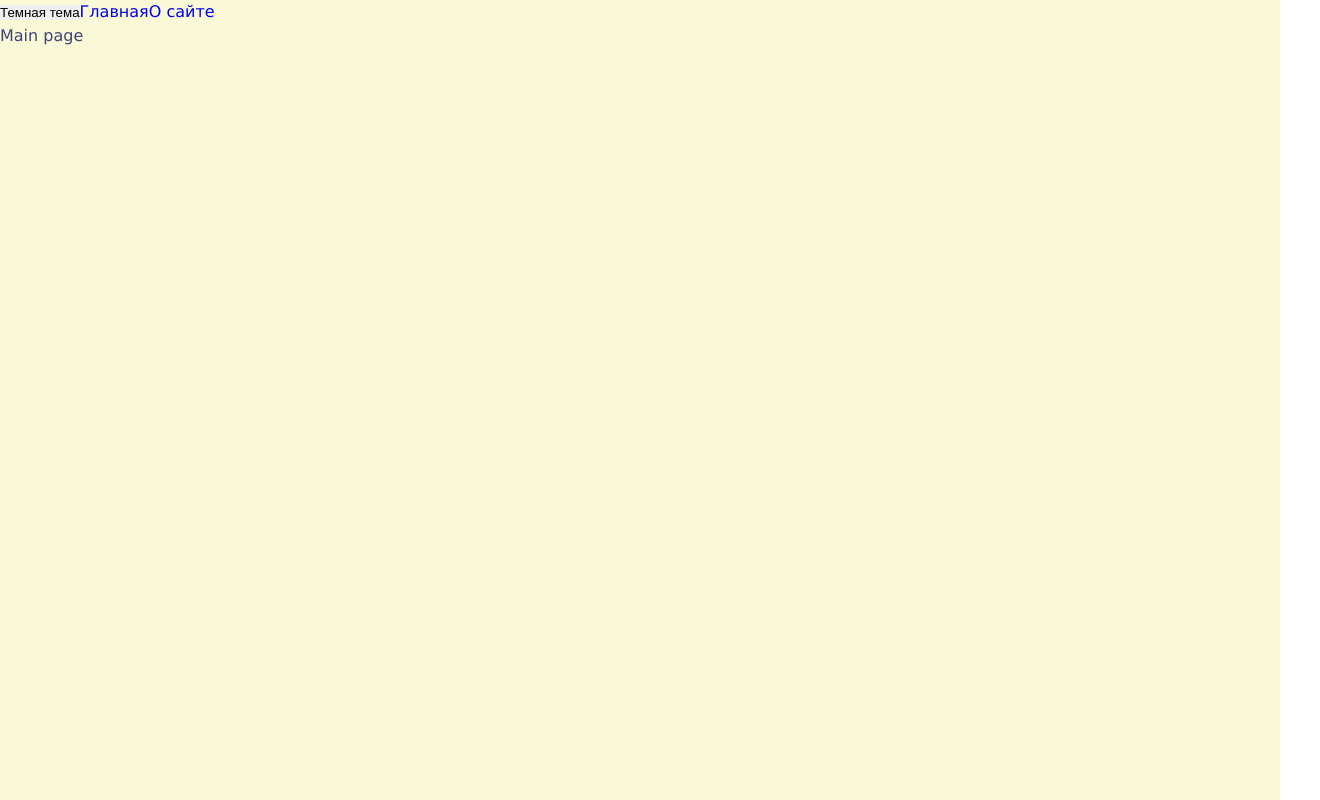
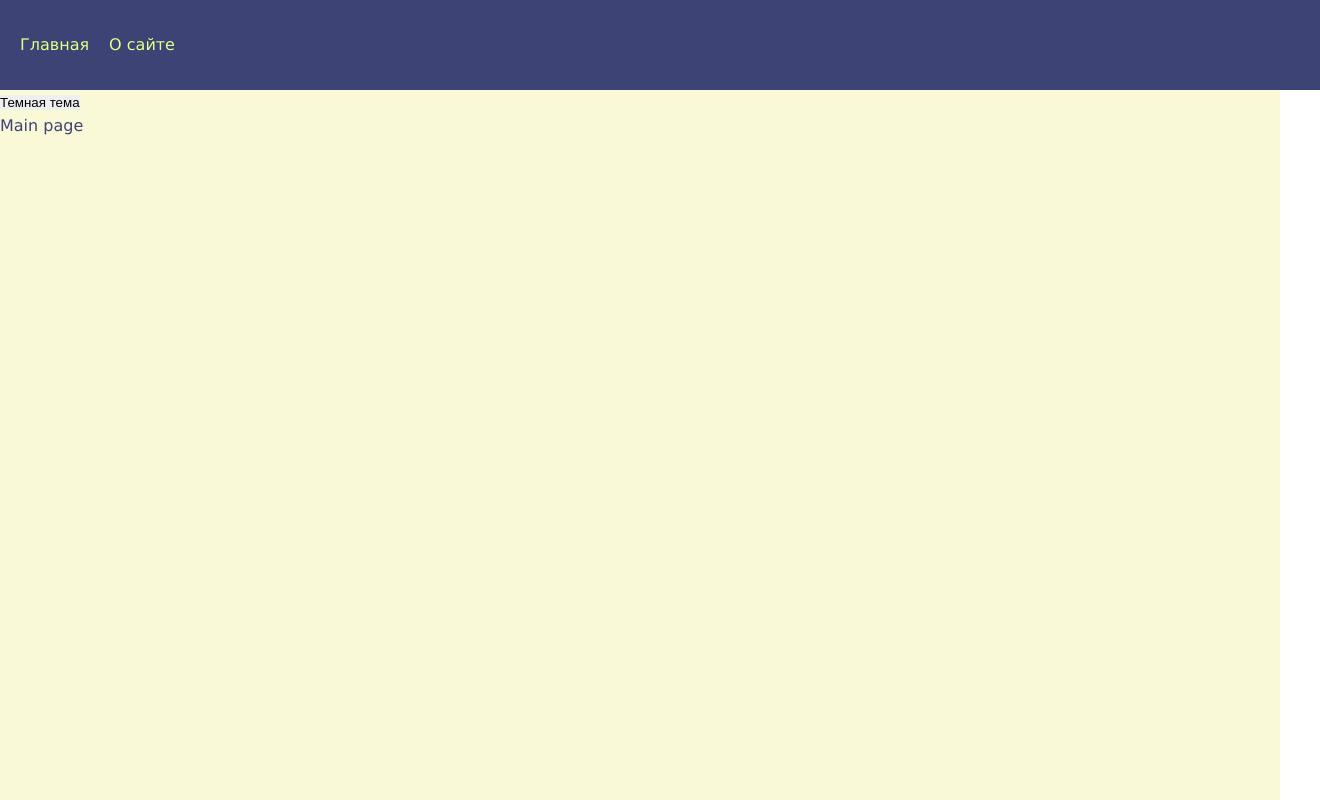
Before and after one commit to kandaysblnOrganization/course-project, a React app: page / in a window 1280 px wide. Shown: the whole page, 1320 px wide, since content can reach past the window. Built offline with nearby package versions, Linux system fonts and the light colour scheme.

Commit message:
add widgets & ui components

```diff
--- a/src/app/App.tsx
+++ b/src/app/App.tsx
@@ -1,10 +1,10 @@
 import React from 'react';
 import './styles/index.scss';
-import { Link } from 'react-router-dom';
 import { useTheme } from "app/providers/ThemeProvider";
 import { classNames } from "shared/lib/classNames/classNames";
 import { Theme } from "app/providers/ThemeProvider/lib/ThemeContext";
 import { AppRouter } from "app/providers/router";
+import { Navbar } from "widgets/Navbar";
 
 export const App = () => {
 
@@ -12,14 +12,12 @@ export const App = () => {
 
 	return (
 		<div className={ classNames('wrapper', {}, [ theme ]) }>
+			<Navbar/>
 			<button
 				onClick={ toggleTheme }
 			>
 				{ theme === Theme.DARK ? 'Светлая тема' : 'Темная тема' }
 			</button>
-			<Link to='/'>Главная</Link>
-			<Link to='/about'>О сайте</Link>
-
 			<AppRouter/>
 		</div>
 	);
--- a/src/app/styles/themes/dark.scss
+++ b/src/app/styles/themes/dark.scss
@@ -1,6 +1,9 @@
 .wrapper.dark {
   --bg-color: #3e4376;
+  --inverted-bg-color: #f9f9d7;
 
   --primary-color: #e4ff89;
   --secondary-color: #ffffff;
+  --inverted-primary-color: #3e4376;
+  --inverted-secondary-color: #000000;
 }
--- a/src/app/styles/themes/normal.scss
+++ b/src/app/styles/themes/normal.scss
@@ -1,6 +1,9 @@
 .wrapper.light {
   --bg-color: #f9f9d7;
+  --inverted-bg-color: #3e4376;
 
   --primary-color: #3e4376;
   --secondary-color: #000000;
+  --inverted-primary-color: #e4ff89;
+  --inverted-secondary-color: #ffffff;
 }
--- a/src/app/styles/vars/global.scss
+++ b/src/app/styles/vars/global.scss
@@ -8,4 +8,7 @@
   --font-size-l: 24px;
   --font-line-height-l: 32px;
   --font-l: var(--font-size-l) / var(--font-line-height-l) var(--font-family-main);
+
+  //SIZES
+  --navbar-height: 50px;
 }
--- a/src/shared/lib/classNames/classNames.ts
+++ b/src/shared/lib/classNames/classNames.ts
@@ -1,11 +1,11 @@
 type Mods = Record<string, boolean | string>;
 
-export const classNames = ( cls: string, mods: Mods, additional: string[] ): string => {
+export const classNames = (cls: string, mods: Mods = {}, additional: string[] = []): string => {
 	return [
 		cls,
-		...additional,
-		...Object.entries( mods )
-			.filter( ( [ className, value ] ) => Boolean( value ) )
-			.map( ( [ className, value ] ) => className )
-	].join( ' ' );
+		...additional.filter(Boolean),
+		...Object.entries(mods)
+			.filter(([ className, value ]) => Boolean(value))
+			.map(([ className, value ]) => className)
+	].join(' ');
 };
--- /dev/null
+++ b/src/shared/ui/AppLink/AppLink.module.scss
@@ -0,0 +1,11 @@
+.appLink {
+
+}
+
+.primary {
+  color: var(--primary-color);
+}
+
+.inverted {
+  color: var(--inverted-primary-color);
+}
--- /dev/null
+++ b/src/shared/ui/AppLink/AppLink.tsx
@@ -0,0 +1,33 @@
+import React from 'react';
+import { classNames } from "shared/lib/classNames/classNames";
+import { Link, LinkProps } from "react-router-dom";
+import classes from './AppLink.module.scss';
+
+export enum AppLinkTheme {
+	PRIMARY = "primary",
+	INVERTED = "inverted",
+}
+
+interface IAppLinkProps extends LinkProps {
+	className?: string;
+	theme?: AppLinkTheme;
+}
+
+export const AppLink: React.FC<IAppLinkProps> = (props) => {
+	const {
+		to,
+		className,
+		theme = AppLinkTheme.PRIMARY,
+		children,
+		...otherProps
+	} = props;
+	return (
+		<Link
+			to={ to }
+			className={ classNames('', {}, [ className, classes[theme] ]) }
+			{ ...otherProps }
+		>
+			{ children }
+		</Link>
+	);
+};
--- /dev/null
+++ b/src/widgets/Navbar/index.ts
@@ -0,0 +1 @@
+export { Navbar } from './ui/Navbar';
--- /dev/null
+++ b/src/widgets/Navbar/ui/Navbar.module.scss
@@ -0,0 +1,12 @@
+.navbar {
+  width: 100%;
+  height: var(--navbar-height);
+
+  background: var(--inverted-bg-color);
+
+  display: flex;
+  align-items: center;
+  gap: 20px;
+
+  padding: 20px;
+}
--- /dev/null
+++ b/src/widgets/Navbar/ui/Navbar.tsx
@@ -0,0 +1,20 @@
+import React from 'react';
+import { classNames } from "shared/lib/classNames/classNames";
+import classes from './Navbar.module.scss';
+import { AppLink, AppLinkTheme } from "shared/ui/AppLink/AppLink";
+
+interface INavbarProps {
+	className?: string;
+}
+
+export const Navbar: React.FC<INavbarProps> = (props) => {
+	const {
+		className,
+	} = props;
+	return (
+		<div className={ classNames(classes.navbar, {}, [ className ]) }>
+			<AppLink theme={ AppLinkTheme.INVERTED } to='/'>Главная</AppLink>
+			<AppLink theme={ AppLinkTheme.INVERTED } to='/about'>О сайте</AppLink>
+		</div>
+	);
+};
```
